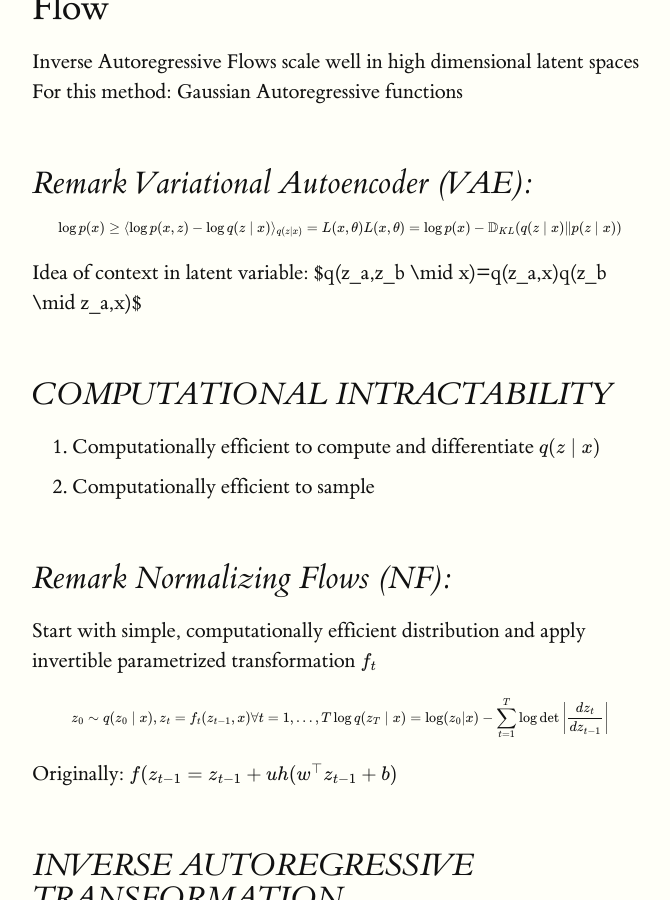
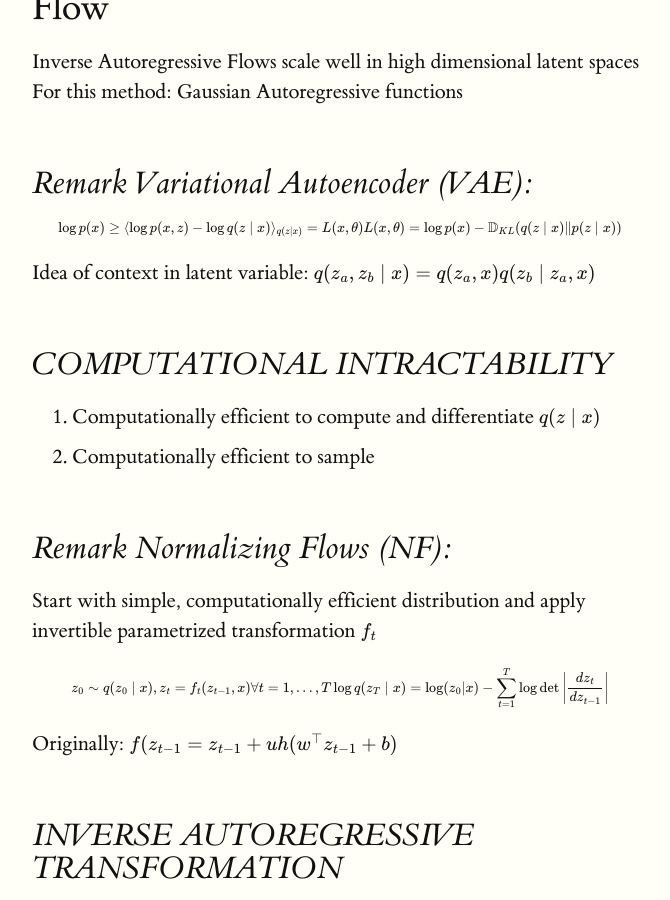
Before and after one commit to grmc1999/grmc1999.github.io, a Jekyll site: the page built from _posts/2025-02-07-Improved-Variational-Inference-with-Inverse-Autoregressive-Flow.tex.md, in a window 1280 px wide and 900 px high, scrolled down 341 px. Shown: the whole window, without its empty margins (128-798 px from the left). Built offline with Jekyll 4.4.1, drawn with Linux system fonts in a browser that asks for light colours; formulas are drawn with MathJax 3.

Commit message:
fixed symbols

```diff
--- a/_posts/2025-02-07-Improved-Variational-Inference-with-Inverse-Autoregressive-Flow.tex.md
+++ b/_posts/2025-02-07-Improved-Variational-Inference-with-Inverse-Autoregressive-Flow.tex.md
@@ -15,7 +15,7 @@ $$
 L(x,\theta) =\log p(x)-\mathbb D_{KL}(q(z \mid x)\Vert p(z \mid x))
 $$
 
-Idea of context in latent variable: $q(z_a,z_b \mid x)=q(z_a,x)q(z_b \mid z_a,x)$
+Idea of context in latent variable: $$q(z_a,z_b \mid x)=q(z_a,x)q(z_b \mid z_a,x)$$
 
 ## COMPUTATIONAL INTRACTABILITY
 
```
